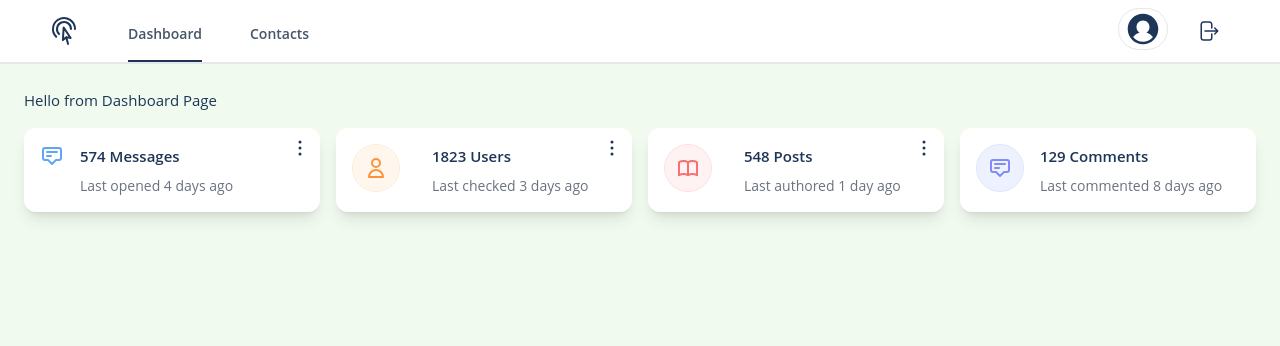
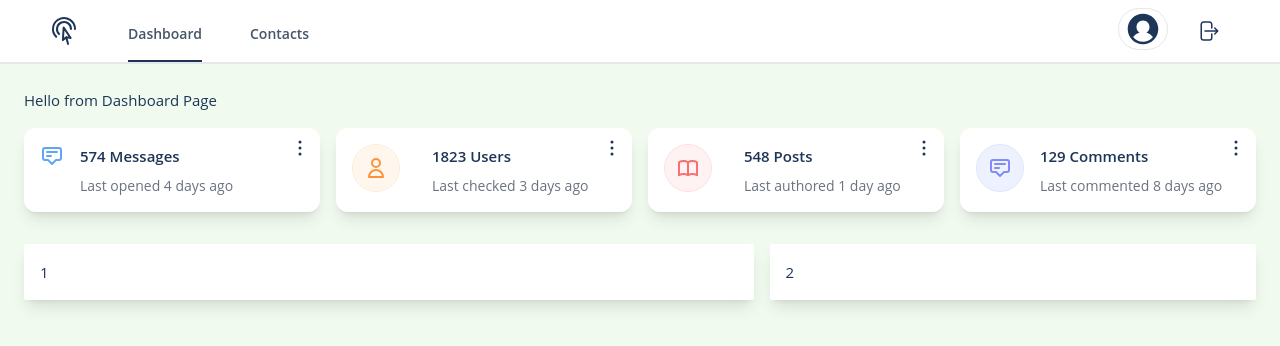
Before and after one commit to takinur/leveling, a Vue app: page / in a window 1280 px wide. Shown: the top 346 px of the page. Built offline with nearby package versions, Linux system fonts and the light colour scheme.

Commit message:
Partial-Table Card

```diff
--- a/src/components/DashboardStats.vue
+++ b/src/components/DashboardStats.vue
@@ -82,7 +82,8 @@ import DashCard from '@/components/DashCard.vue'
         </div>
       </template>
     </DashCard>
-    <div class="flex items-start rounded-xl bg-white p-4 shadow-lg">
+    <DashCard>
+      <template #icon>
         <div
           class="flex h-12 w-12 items-center justify-center rounded-full border border-indigo-100 bg-indigo-50"
         >
@@ -101,11 +102,12 @@ import DashCard from '@/components/DashCard.vue'
             />
           </svg>
         </div>
+      </template>
 
-      <div class="ml-4">
+      <template #content>
         <h2 class="font-semibold">129 Comments</h2>
         <p class="mt-2 text-sm text-gray-500">Last commented 8 days ago</p>
-      </div>
-    </div>
+      </template>
+    </DashCard>
   </div>
 </template>
--- a/src/views/HomeView.vue
+++ b/src/views/HomeView.vue
@@ -6,5 +6,9 @@ import DashboardStats from '@/components/DashboardStats.vue'
   <main class="w-full bg-primary p-6">
     <h1>Hello from Dashboard Page</h1>
     <DashboardStats />
+    <div class="md:flex gap-4 mt-8 w-full">
+      <div class="md:w-3/5 rounded-sm bg-white p-4 shadow-lg">1</div>
+      <div class="md:w-2/5 mt-4 md:mt-0 rounded-sm bg-white p-4 shadow-lg">2</div>
+    </div>
   </main>
 </template>
```
Lines whose indentation alone changed are shown as unchanged.
